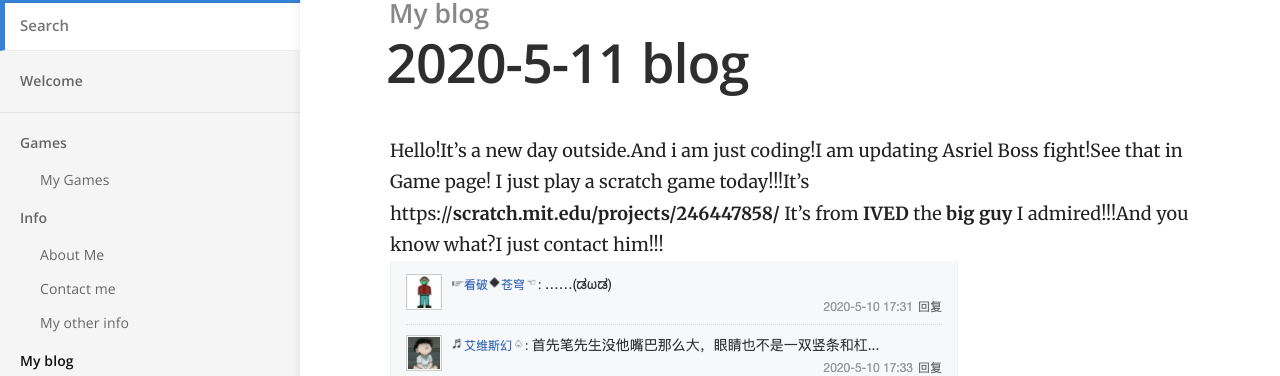
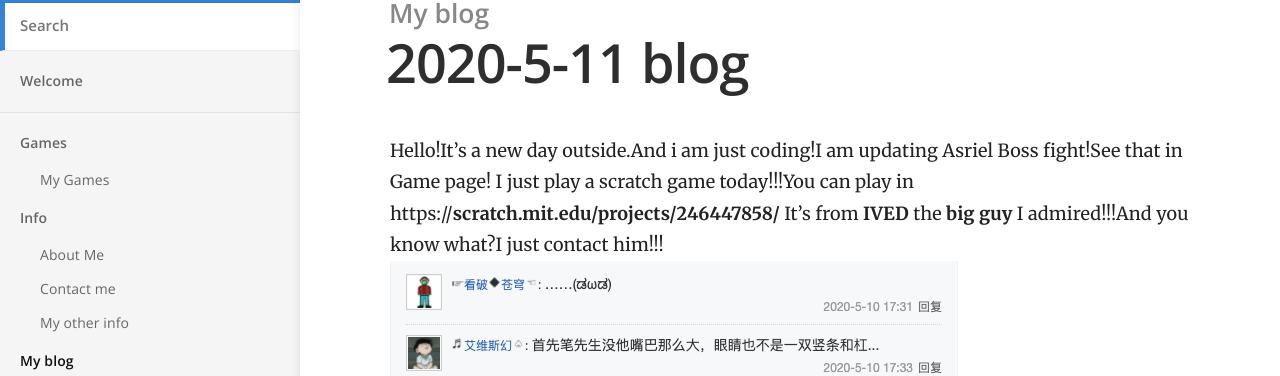
Before and after one commit to BootsHuang/BootsHuang.github.io, a Jekyll site: the page built from _docs/contact-syncing/2020-05-10未命名文件.md, in a window 1280 px wide. Shown: the part 57-433 px from the top of the page. Built offline with Jekyll 4.4.1, drawn with Linux system fonts in a browser that asks for light colours.

Commit message:
修改文件: _docs/contact-syncing/2020-05-10未命名文件.md

```diff
--- a/_docs/contact-syncing/2020-05-10未命名文件.md
+++ b/_docs/contact-syncing/2020-05-10未命名文件.md
@@ -6,5 +6,5 @@ order: 1
 
 
 Hello!It's a new day outside.And i am just coding!I am updating Asriel Boss fight!See that in Game page!
-I just play a scratch game today!!!It's               https://**scratch.mit.edu/projects/246447858/**
+I just play a scratch game today!!!You can play in             https://**scratch.mit.edu/projects/246447858/**
 It's from **IVED** the **big guy** I admired!!!And you know what?I just contact him!!!![enter description here](./../images/截屏2020-05-11下午3.09.38.png)
```
